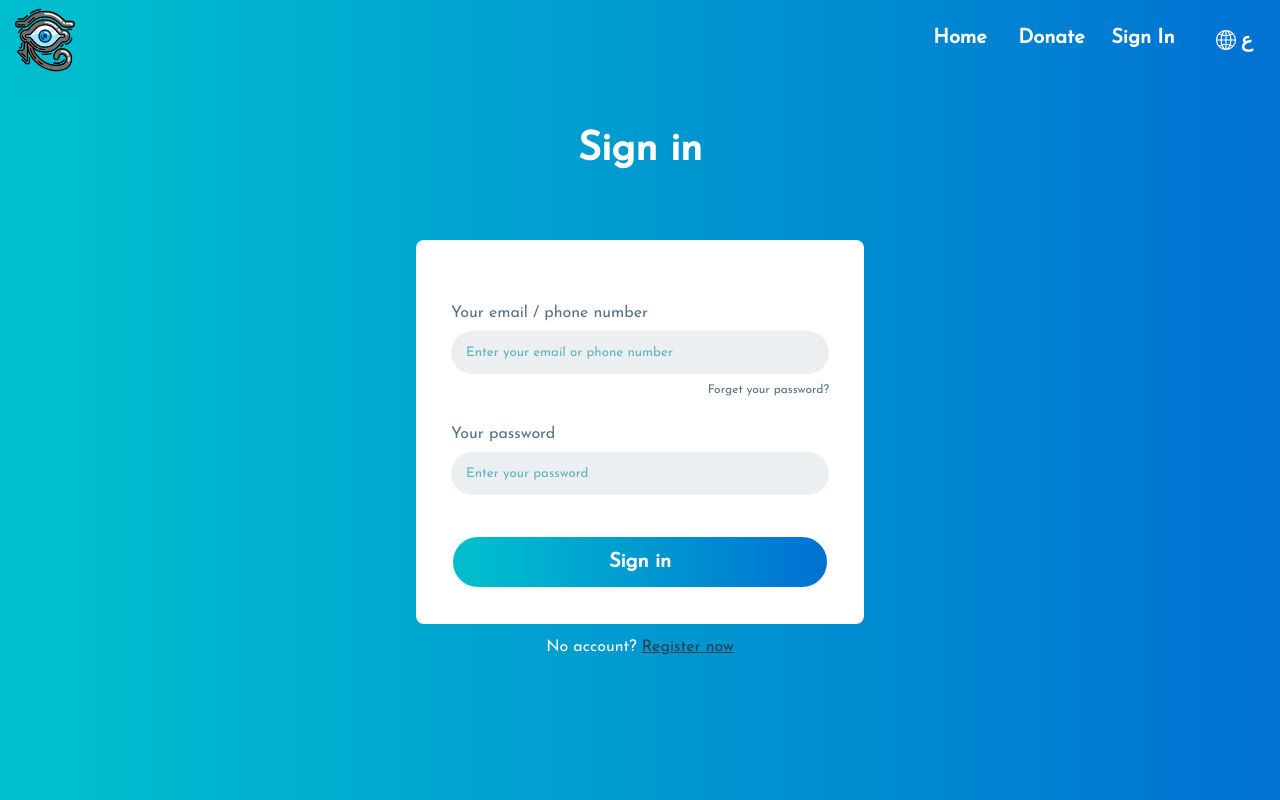
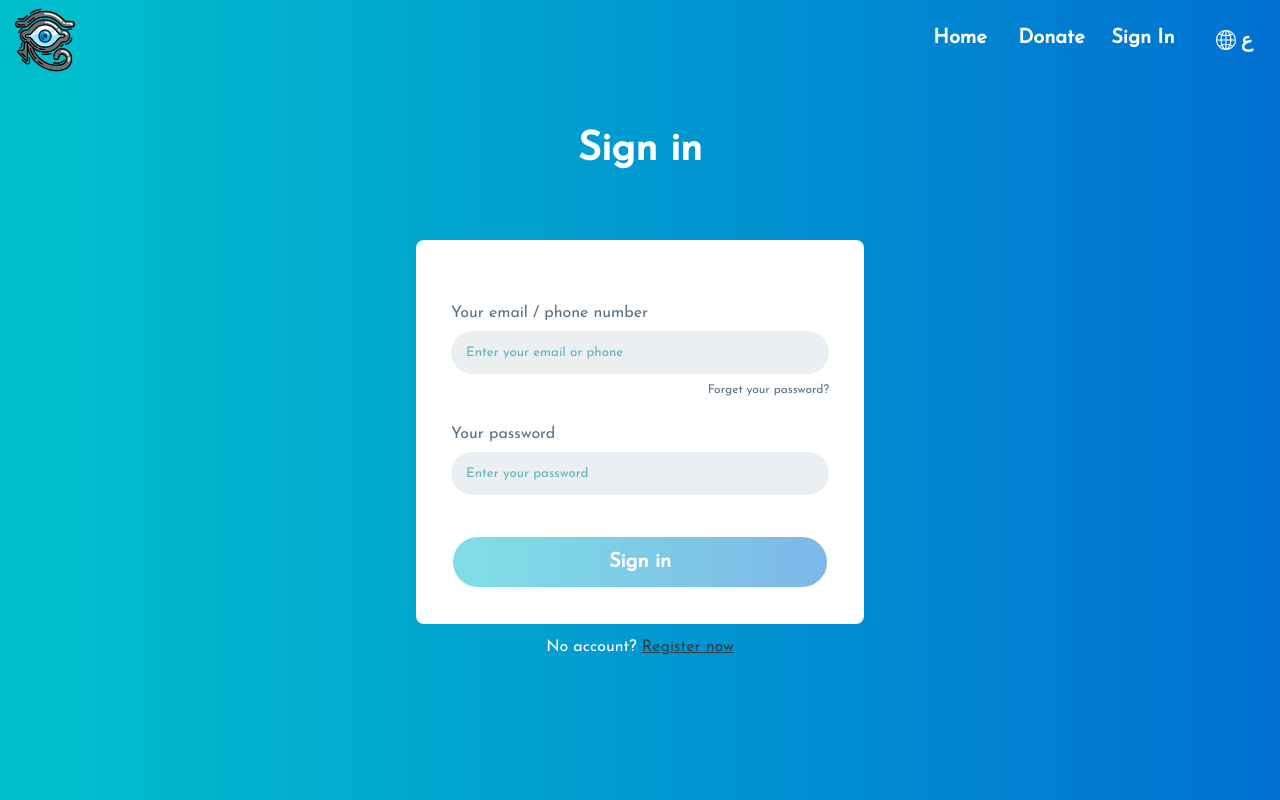
Before and after one commit to empw-org/empw-vue, a Vue app: page /signin in a window 1280 px wide. Built offline with nearby package versions, Linux system fonts and the light colour scheme; a web font is replaced by a local one.

Commit message:
add form validation and forget password form in Sign in view

```diff
--- a/src/views/SignIn.vue
+++ b/src/views/SignIn.vue
@@ -2,21 +2,83 @@
   <div class="gradient-container">
     <h1 class="page-title">Sign in</h1>
     <div class="form-card">
-      <form id="sign-in-form" @submit.prevent="onSubmit">
+      <div class="errors-array-response" v-if="responseError.length">
+        <ValidationError> * {{ responseError }} </ValidationError>
+      </div>
+
+      <!-- FORGET PASSWORD FORM -->
+      <form
+        id="forget-password-form"
+        @submit.prevent="onResetPassword"
+        v-if="isForgetPassword"
+      >
+        <ValidationObserver v-slot="{ invalid }">
+          <div class="form-group">
+            <label>Your email</label>
+            <ValidationProvider name="Email" v-slot="{ errors }">
+              <input
+                v-model="email"
+                name="email"
+                type="email"
+                required
+                placeholder="Enter your email"
+              />
+              <ValidationError> {{ errors[0] }} </ValidationError>
+            </ValidationProvider>
+
+            <span
+              class="forget-password-link"
+              @click="isForgetPassword = false"
+            >
+              Login with your password?
+            </span>
+          </div>
+
+          <GradientButton type="submit" :disabled="invalid" :isLoading="loading"
+            >Reset password</GradientButton
+          >
+        </ValidationObserver>
+      </form>
+
+      <!-- SIGN IN FORM -->
+      <form id="sign-in-form" @submit.prevent="onLogin" v-else>
+        <ValidationObserver v-slot="{ invalid }">
           <div class="form-group">
             <label>Your email / phone number</label>
-          <input type="text" placeholder="Enter your email or phone number" />
-          <router-link to="/reset-password" class="forget-password-link">
+            <ValidationProvider name="Email or Phone" v-slot="{ errors }">
+              <input
+                v-model="emailOrPhone"
+                name="emailOrPhone"
+                type="text"
+                required
+                placeholder="Enter your email or phone"
+              />
+              <ValidationError> {{ errors[0] }} </ValidationError>
+            </ValidationProvider>
+            <span class="forget-password-link" @click="isForgetPassword = true">
               Forget your password?
-          </router-link>
+            </span>
           </div>
 
           <div class="form-group">
             <label>Your password</label>
-          <input type="password" placeholder="Enter your password" />
+            <ValidationProvider name="Password" v-slot="{ errors }">
+              <input
+                v-model="password"
+                name="password"
+                type="password"
+                placeholder="Enter your password"
+                minlength="8"
+                required
+              />
+              <ValidationError> {{ errors[0] }} </ValidationError>
+            </ValidationProvider>
           </div>
 
-        <GradientButton type="submit">Sign in</GradientButton>
+          <GradientButton type="submit" :disabled="invalid" :isLoading="loading"
+            >Sign in</GradientButton
+          >
+        </ValidationObserver>
       </form>
     </div>
     <div class="no-account-text">
@@ -26,14 +88,66 @@
   </div>
 </template>
 
-<script>
+<script lang="ts">
+import ValidationError from "@/components/ValidationError.vue";
 import GradientButton from "@/components/GradientButton.vue";
+import api from "@/services/api";
+import { Component, Vue } from "vue-property-decorator";
+import { ValidationObserver, ValidationProvider, extend } from "vee-validate";
+import { required } from "vee-validate/dist/rules";
 
-export default {
+extend("required", required);
+
+@Component({
   components: {
+    ValidationProvider,
+    ValidationObserver,
+    ValidationError,
     GradientButton,
   },
-};
+})
+export default class SignIn extends Vue {
+  email = "";
+  emailOrPhone = "";
+  password = "";
+  isForgetPassword = false;
+  loading = false;
+  responseError = "";
+
+  onLogin(): void {
+    const { emailOrPhone, password } = this;
+    this.loading = true;
+
+    api
+      .login({ email: emailOrPhone, phone: emailOrPhone, password })
+      .then(async (r) => {
+        const json = await r.json();
+        if (r.ok) {
+          // save token in localstorage
+          console.log(json);
+        } else {
+          this.responseError = r.status === 401 ? json.message : json;
+          // 500!
+        }
+      })
+      .catch(console.error)
+      .finally(() => {
+        this.loading = false;
+      });
+  }
+
+  onResetPassword(): void {
+    const { email } = this;
+    this.loading = true;
+    api
+      .resetPassword({ email })
+      .then(async (r) => {
+        this.responseError = await r.json();
+      })
+      .catch(console.error)
+      .finally(() => (this.loading = false));
+  }
+}
 </script>
 
 <style scoped lang="less">
@@ -104,6 +218,7 @@ export default {
       text-align: right;
       margin-top: 10px;
       color: @label-color;
+      cursor: pointer;
     }
   }
 
```
Lines whose indentation alone changed are shown as unchanged.
